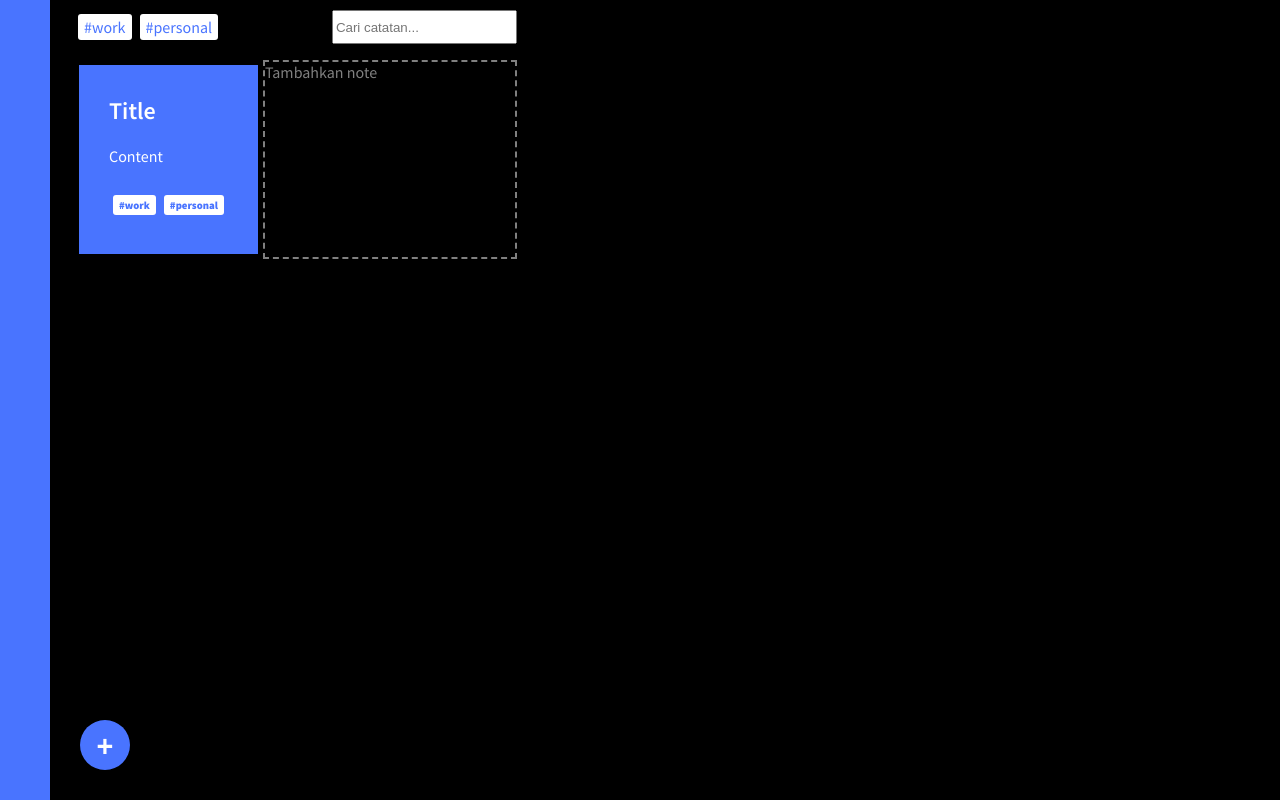
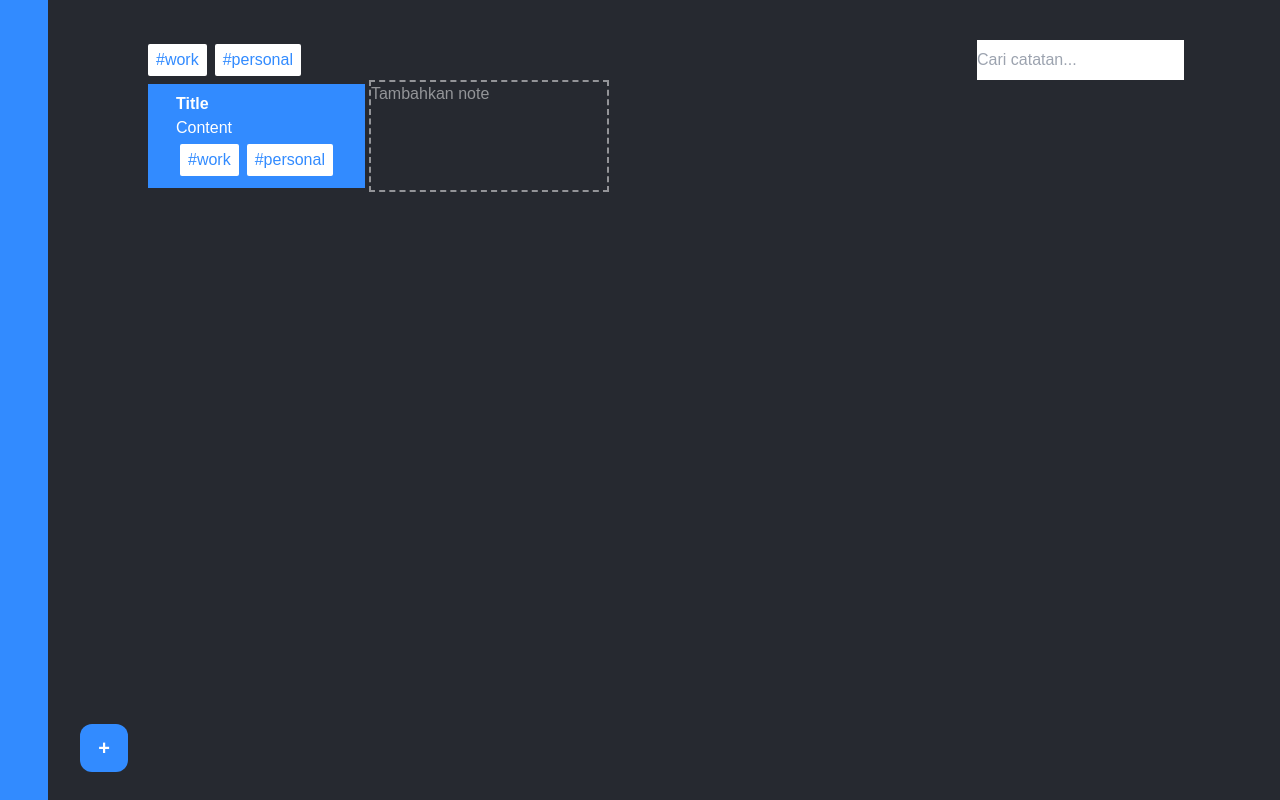
Before and after one commit to athdromeda/notebox, a React (Create React App) app: page / in a window 1280 px wide. Built offline with nearby package versions, Linux system fonts and the light colour scheme.

Commit message:
set up tailwind

```diff
--- a/package.json
+++ b/package.json
@@ -6,9 +6,12 @@
     "@testing-library/jest-dom": "^5.14.1",
     "@testing-library/react": "^12.0.0",
     "@testing-library/user-event": "^13.2.1",
+    "autoprefixer": "^10.4.7",
+    "postcss": "^8.4.14",
     "react": "^17.0.2",
     "react-dom": "^17.0.2",
     "react-scripts": "5.0.0",
+    "tailwindcss": "^3.1.6",
     "web-vitals": "^2.1.0"
   },
   "scripts": {
--- a/src/App.css
+++ /dev/null
@@ -1,129 +0,0 @@
-.App {
-  display: flex;
-  height: 100%;
-  width: 100%;
-
-}
-
-.sidebar{
-  background: #4974ff;
-  width: 50px;
-  height: 100%;
-}
-ul{
-  list-style: none;
-  padding: 0;
-  display: flex;
-  flex-direction: row;
-  flex-wrap: wrap;
-}
-
-h2{
-  font-weight: 600;
-}
-
-.note-item{
-  background: #4974ff;
-  margin: 5px;
-  padding: 10px 30px;
-  /* border-radius: 12px; */
-  display: flex;
-  max-width: 30%;
-  min-width: 15%;
-  align-items: center;
-  justify-content: space-between;
-}
-
-
-form{
-  flex-wrap: wrap;
-  position: fixed;
-  width: 300px;
-  background: rgb(40, 47, 61);
-  display: flex;
-  position: relative;
-  padding: 0 20px;
-  flex-direction: column;
-
-}
-
-form > input, textarea{
-  border: 0;
-  border-bottom: 2px solid rgb(39, 125, 255);
-  background: rgb(40, 47, 61);
-  color: white;
-  margin-bottom: 10px;
-  outline: 0;
-  padding: 10px;
-  font-weight: bold;
-  font-family: sans-serif;
-
-}
-
-form > textarea{
-  height: 300px;
-  font-weight: normal;
-  max-width: 100%;
-}
-
-button{
-  border: 0;
-  background: rgb(73, 116, 255);
-  color: white;
-  padding: 10px;
-  font-weight: bold;
-  border-radius: 12px;
-}
-
-h6{
-  display: flex;
-}
-
-p{
-  margin: 4px;
-  padding: 3px 6px;
-  background: white;
-  color: rgb(73, 116, 255);
-  border-radius: 3px;
-  user-select: none;
-  cursor: pointer;
-}
-
-.addnote-btn{
-  border-radius: 50%;
-  border: 0;
-  background: rgb(73, 116, 255);
-  color: white;
-  width: 50px;
-  height: 50px;
-  font-size: 1.8em;
-  font-weight: bold;
-  position: fixed;
-  bottom: 30px;
-  left: 80px;
-  cursor: pointer;
-}
-
-.tag-bar{
-  display: flex;
-}
-
-header{
-  display: flex;
-  justify-content: space-between;
-}
-
-.add-note-hover{
-  background: transparent;
-  border: 2px dashed white;
-  opacity: 50%;
-  width: 250px;
-}
-.add-note-hover:hover{
-  opacity: 100%;
-  cursor: pointer;
-}
-
-main{
-  padding: 10px 24px;
-}
--- a/src/App.js
+++ b/src/App.js
@@ -2,7 +2,8 @@ import React, { useState, useEffect, useRef } from "react";
 import InputNote from "./components/InputNote";
 import AddNote from "./components/AddNote";
 import Notes from "./components/Notes";
-import "./App.css";
+// import "./App.css";
+import "./index.css";
 import initialData from "./utils";
 
 const SearchBar = ({ onSetQuery }) => {
@@ -27,7 +28,7 @@ const TagsBar = ({ notes, onSetQuery }) => {
   return (
     <section className="tag-bar">
       {tags.map((e, i) => (
-        <p key={i} className="tag-item">
+        <p key={i} className="tag-item fg-blue-500">
           #{e}
         </p>
       ))}
@@ -35,9 +36,9 @@ const TagsBar = ({ notes, onSetQuery }) => {
   );
 };
 
-const Sidebar = ()=>{
-  return <div className="sidebar"></div>
-}
+const Sidebar = () => {
+  return <div className="sidebar"></div>;
+};
 
 function App() {
   const [showForm, setShowForm] = useState(false);
@@ -56,16 +57,21 @@ function App() {
   return (
     <div className="App">
       <aside>
-      <Sidebar/>
-
+        <Sidebar />
       </aside>
       {showForm && <InputNote func={setNote} setForm={setShowForm} />}
-    <main>
-      <header>
+      <main className="w-full bg-slate py-10 px-24 float-right">
+        <header className="flex justify-between">
           <TagsBar notes={note} onSetQuery={setQuery} />
           <SearchBar onSetQuery={setQuery} />
         </header>
-      {archive && <Notes notelist={archive} onDelete={deleteNote} setForm={setShowForm}/>}
+        {archive && (
+          <Notes
+            notelist={archive}
+            onDelete={deleteNote}
+            setForm={setShowForm}
+          />
+        )}
         <AddNote isFormShown={showForm} setForm={setShowForm} />
       </main>
     </div>
--- a/src/components/InputNote.js
+++ b/src/components/InputNote.js
@@ -33,10 +33,10 @@ const InputNote = ({ func, setForm }) => {
   };
 
   return (
-      <form onSubmit={handleSubmit} className="overlay">
-        <input id="title" ref={titleRef} />
-        <textarea id="content" ref={contentRef} />
-        <button type="submit">TAMBAH</button>
+      <form onSubmit={handleSubmit} className="flex flex-col flex-wrap relative w-80 px-5 bg-slate-800">
+        <input id="title" ref={titleRef} className="bg-slate-800  " />
+        <textarea id="content" ref={contentRef} className="bg-slate-800" />
+        <button type="submit" className="bg-sky-500 border-0 p-2">TAMBAH</button>
       </form>
   );
 };
--- a/src/index.css
+++ b/src/index.css
@@ -1,8 +1,75 @@
+@tailwind base;
+@tailwind components;
+@tailwind utilities;
 @import url('https://fonts.googleapis.com/css2?family=Source+Sans+Pro:wght@200;400;600;900&display=swap');
+
+@layer components {
+
+  .App {
+    @apply flex h-full w-full;
+  }
+
+  button {
+    @apply bg-primary text-white font-bold border-0 p-2 rounded-xl;
+  }
+
+  .sidebar {
+    @apply bg-primary w-12 h-full;
+  }
+
+  main{
+    @apply ml-auto grow;
+  }
+
+  h2 {
+    @apply font-bold;
+  }
+
+  h6 {
+    @apply flex;
+  }
+
+  ul {
+    @apply p-0 flex flex-row flex-wrap list-none;
+  }
+
+  p {
+    @apply py-10 px-24 bg-white text-primary m-1 py-1 px-2 rounded-sm select-none cursor-pointer;
+  }
+
+  .note-item {
+    @apply bg-primary text-white m-1 py-2 px-7 flex flex-wrap justify-between items-center max-w-[30%] min-w-[15%];
+  }
+
+  .tag-bar {
+    @apply flex;
+  }
+
+  form{
+    @apply bg-slate;
+  }
+
+  form>input,
+  textarea {
+    @apply border-0 border-b-primary border-b-2 bg-slate text-white mb-2 p-2 font-bold font-sans outline-none max-w-full;
+  }
+
+  textarea {
+    @apply font-normal h-10;
+  }
+
+  .addnote-btn{
+    @apply rounded-xl border-0 bg-primary text-white text-xl w-12 h-12 font-bold fixed cursor-pointer bottom-7 left-20;
+  }
+
+  .add-note-hover{
+    @apply w-60 bg-transparent border-dashed border-2 border-white opacity-50 cursor-pointer hover:opacity-100;
+  }
+}
 
 body {
   margin: 0;
-  font-family: 'Source Sans Pro',sans-serif;
+  font-family: 'Source Sans Pro', sans-serif;
   background: #000;
   color: white;
   box-sizing: border-box;
@@ -10,3 +77,7 @@ body {
   width: 100vw;
   display: flex;
 }
+
+#root{
+  width: 100vw;
+}
--- /dev/null
+++ b/tailwind.config.js
@@ -0,0 +1,15 @@
+/** @type {import('tailwindcss').Config} */
+module.exports = {
+  content: ["./src/**/*.{js,jsx,ts,tsx}"],
+  theme: {
+    colors: {
+      // 'blue':'',
+      'primary' : '#328bff',
+      'white' : '#fff',
+      'slate' : '#262930',
+      'transparent' : '#00000000'
+    },
+    extend: {},
+  },
+  plugins: [],
+}
```
Also changed, not shown: 2 other files (tests, documents, lock files or other folders). Lines whose indentation alone changed are shown as unchanged.
